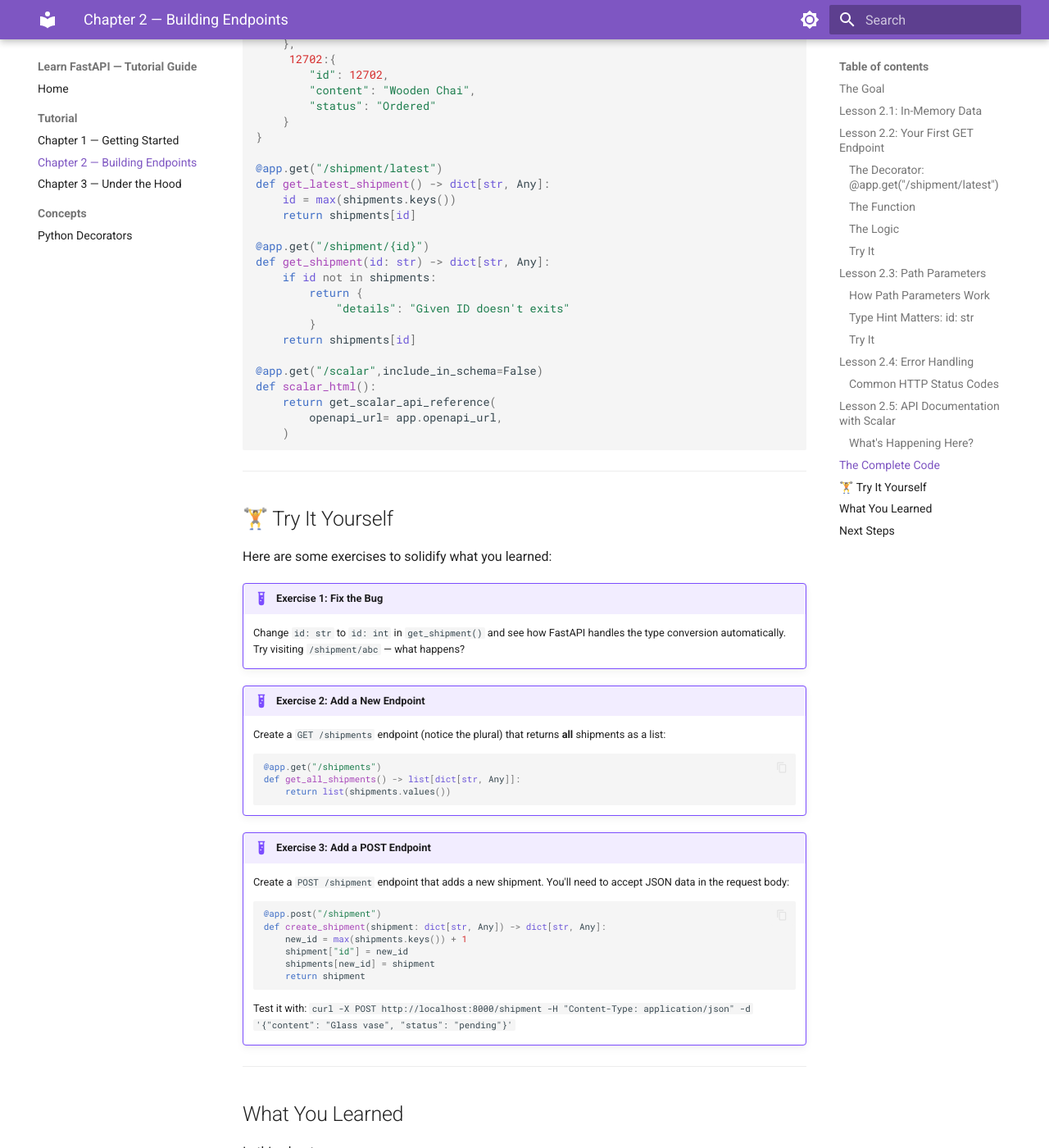
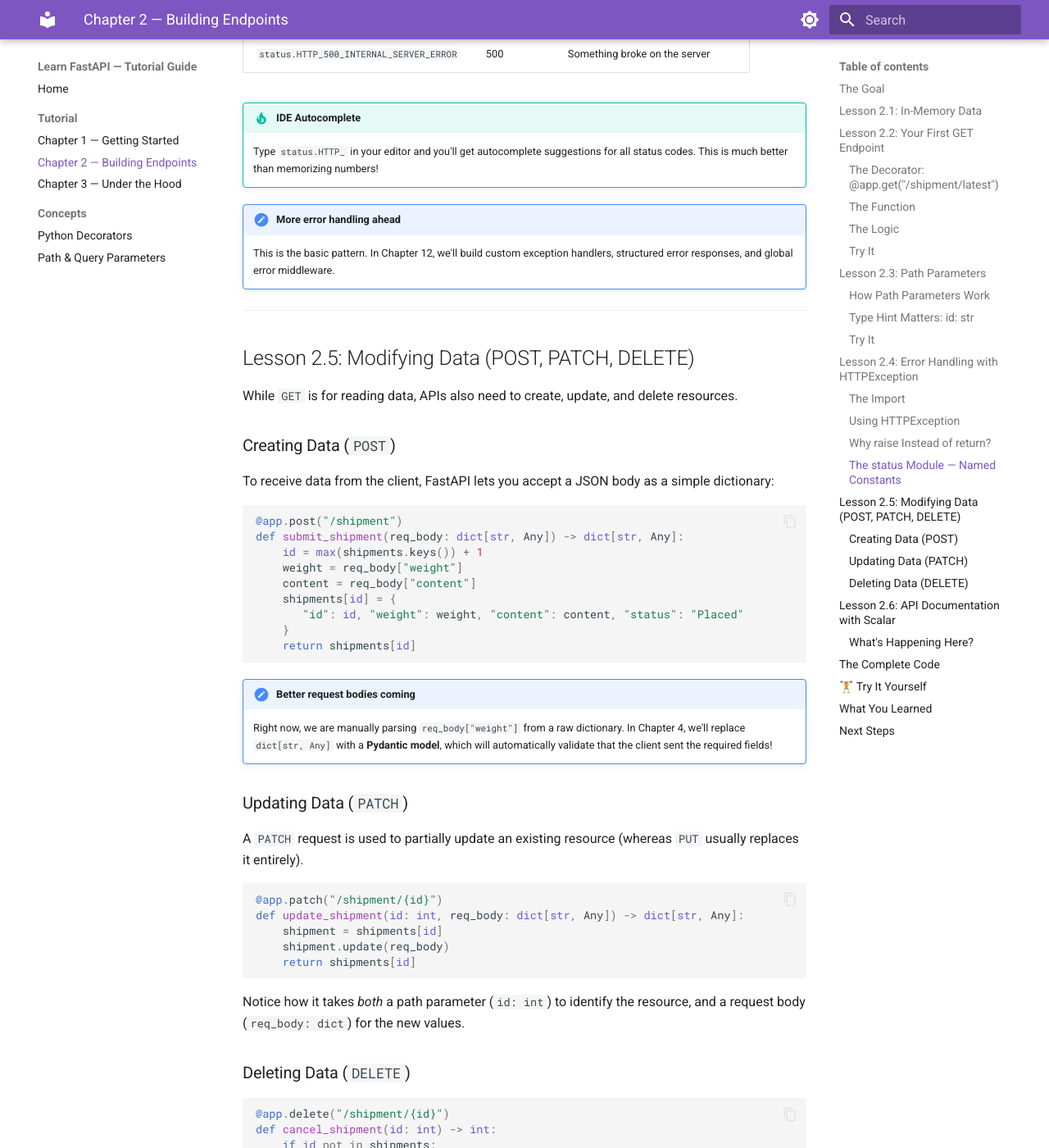
Before and after one commit to Manvendra1097-eng/Shipping_Service, an MkDocs documentation site: the page built from docs/chapters/ch02-building-endpoints.md, in a window 1280 px wide and 1400 px high, scrolled down 7047 px. Shown: the whole window at 82% size. Built offline with MkDocs 1.6.1 and Material for MkDocs 9.7.7, drawn with Linux system fonts in a browser that asks for light colours; some of the changed text lies outside the part shown.

Commit message:
feat: implement shipment API endpoints and add chapter documentation

````diff
--- a/docs/chapters/ch02-building-endpoints.md
+++ b/docs/chapters/ch02-building-endpoints.md
@@ -22,6 +22,9 @@ By the end of this chapter, your API will have these endpoints:
 |----------|--------|-------------|
 | `/shipment/latest` | GET | Get the most recent shipment |
 | `/shipment/{id}` | GET | Get a specific shipment by its ID |
+| `/shipment` | POST | Create a new shipment |
+| `/shipment/{id}` | PATCH | Partially update a shipment |
+| `/shipment/{id}` | DELETE | Cancel a shipment |
 | `/scalar` | GET | Interactive API documentation |
 
 All of these are already implemented in your `app/main.py`. Let's walk through the code line by line.
@@ -36,11 +39,13 @@ Before connecting a database, it's common to start with **in-memory data** — a
 shipments = {
     12701: {
         "id": 12701,
+        "weight": 0.6,
         "content": "Wooden table",
         "status": "in-transit"
     },
     12702: {
         "id": 12702,
+        "weight": 1.0,
         "content": "Wooden Chai",
         "status": "Ordered"
     }
@@ -142,9 +147,10 @@ What if you want to look up a **specific** shipment by its ID? That's where **pa
 @app.get("/shipment/{id}")
 def get_shipment(id: str) -> dict[str, Any]:
     if id not in shipments:
-        return {
-            "details": "Given ID doesn't exits"
-        }
+        raise HTTPException(
+            status_code=status.HTTP_404_NOT_FOUND,
+            detail="Given ID doesn't exits"
+        )
     return shipments[id]
 ```
 
@@ -193,52 +199,147 @@ http://localhost:8000/shipment/12701
 
 ---
 
-## Lesson 2.4: Error Handling
+## Lesson 2.4: Error Handling with HTTPException
 
-The current error handling returns a plain dictionary:
+When a shipment isn't found, we need to tell the client **something went wrong** — and we need to do it using proper HTTP status codes. That's what `HTTPException` does.
+
+### The Import
 
 ```python
-if id not in shipments:
-    return {
-        "details": "Given ID doesn't exits"
-    }
+from fastapi import FastAPI, HTTPException, status
 ```
 
-This works, but it has a problem: **the HTTP status code is still 200 (OK)**. Any client consuming this API would think the request succeeded, even though the shipment wasn't found.
+We import three things from FastAPI:
 
-!!! tip "The Better Way: HTTPException"
-    FastAPI provides `HTTPException` for returning proper error responses:
+| Import | Purpose |
+|--------|--------|
+| `FastAPI` | The application class |
+| `HTTPException` | An exception that returns an HTTP error response |
+| `status` | A module with named constants for HTTP status codes |
 
-    ```python
-    from fastapi import FastAPI, HTTPException
+### Using HTTPException
 
-    @app.get("/shipment/{id}")
-    def get_shipment(id: int) -> dict[str, Any]:
-        if id not in shipments:
-            raise HTTPException(
-                status_code=404,
-                detail="Shipment not found"
-            )
-        return shipments[id]
-    ```
+Here's how our error handling works in `app/main.py`:
 
-    Now the client receives a `404 Not Found` status code, which is the correct HTTP semantic for "this resource doesn't exist." We'll implement proper error handling in Chapter 12.
+```python
+@app.get("/shipment/{id}")
+def get_shipment(id: str) -> dict[str, Any]:
+    if id not in shipments:
+        raise HTTPException(
+            status_code=status.HTTP_404_NOT_FOUND,
+            detail="Given ID doesn't exits"
+        )
+    return shipments[id]
+```
 
-### Common HTTP Status Codes
+### Why `raise` Instead of `return`?
 
-| Code | Meaning | When to use |
-|------|---------|-------------|
-| `200` | OK | Request succeeded |
-| `201` | Created | New resource was created (POST) |
-| `204` | No Content | Success, but nothing to return (DELETE) |
-| `400` | Bad Request | Client sent invalid data |
-| `404` | Not Found | Resource doesn't exist |
-| `422` | Unprocessable Entity | Validation error (FastAPI auto-generates this) |
-| `500` | Internal Server Error | Something broke on the server |
+You might wonder — why `raise` an exception instead of `return`ing an error dict?
+
+| Approach | Status Code | Client Knows It's an Error? |
+|----------|-------------|----------------------------|
+| `return {"details": "not found"}` | `200 OK` ❌ | No — looks like success |
+| `raise HTTPException(status_code=404)` | `404 Not Found` ✅ | Yes — proper error signal |
+
+When you `raise HTTPException`, FastAPI:
+
+1. **Stops** executing the function immediately
+2. Returns the `status_code` you specified (e.g., `404`)
+3. Sends the `detail` message as the response body:
+
+```json
+{
+    "detail": "Given ID doesn't exits"
+}
+```
+
+### The `status` Module — Named Constants
+
+Instead of writing magic numbers like `404`, FastAPI provides the `status` module with readable constants:
+
+```python
+# ❌ Magic number — what does 404 mean again?
+status_code=404
+
+# ✅ Named constant — self-documenting!
+status_code=status.HTTP_404_NOT_FOUND
+```
+
+Common status constants you'll use:
+
+| Constant | Value | Meaning |
+|----------|-------|--------|
+| `status.HTTP_200_OK` | 200 | Request succeeded |
+| `status.HTTP_201_CREATED` | 201 | New resource created (POST) |
+| `status.HTTP_204_NO_CONTENT` | 204 | Success, nothing to return (DELETE) |
+| `status.HTTP_400_BAD_REQUEST` | 400 | Client sent invalid data |
+| `status.HTTP_404_NOT_FOUND` | 404 | Resource doesn't exist |
+| `status.HTTP_422_UNPROCESSABLE_ENTITY` | 422 | Validation error |
+| `status.HTTP_500_INTERNAL_SERVER_ERROR` | 500 | Something broke on the server |
+
+!!! tip "IDE Autocomplete"
+    Type `status.HTTP_` in your editor and you'll get autocomplete suggestions for all status codes. This is much better than memorizing numbers!
+
+!!! note "More error handling ahead"
+    This is the basic pattern. In Chapter 12, we'll build custom exception handlers, structured error responses, and global error middleware.
+
+
 
 ---
 
-## Lesson 2.5: API Documentation with Scalar
+## Lesson 2.5: Modifying Data (POST, PATCH, DELETE)
+
+While `GET` is for reading data, APIs also need to create, update, and delete resources.
+
+### Creating Data (`POST`)
+
+To receive data from the client, FastAPI lets you accept a JSON body as a simple dictionary:
+
+```python
+@app.post("/shipment")
+def submit_shipment(req_body: dict[str, Any]) -> dict[str, Any]:
+    id = max(shipments.keys()) + 1
+    weight = req_body["weight"]
+    content = req_body["content"]
+    shipments[id] = {
+       "id": id, "weight": weight, "content": content, "status": "Placed"
+    }
+    return shipments[id]
+```
+
+!!! note "Better request bodies coming"
+    Right now, we are manually parsing `req_body["weight"]` from a raw dictionary. In Chapter 4, we'll replace `dict[str, Any]` with a **Pydantic model**, which will automatically validate that the client sent the required fields!
+
+### Updating Data (`PATCH`)
+
+A `PATCH` request is used to partially update an existing resource (whereas `PUT` usually replaces it entirely).
+
+```python
+@app.patch("/shipment/{id}")
+def update_shipment(id: int, req_body: dict[str, Any]) -> dict[str, Any]:
+    shipment = shipments[id]
+    shipment.update(req_body)
+    return shipments[id]
+```
+Notice how it takes *both* a path parameter (`id: int`) to identify the resource, and a request body (`req_body: dict`) for the new values.
+
+### Deleting Data (`DELETE`)
+
+```python
+@app.delete("/shipment/{id}")
+def cancel_shipment(id: int) -> int:
+    if id not in shipments:
+        raise HTTPException(
+            status_code=status.HTTP_404_NOT_FOUND,
+            detail="Shipment ID doesn't exists."
+        )
+    del shipments[id]
+    return id
+```
+
+---
+
+## Lesson 2.6: API Documentation with Scalar
 
 The last endpoint serves the Scalar documentation UI:
 
@@ -268,7 +369,7 @@ def scalar_html():
 Here's the full `app/main.py` with all the pieces together:
 
 ```python
-from fastapi import FastAPI
+from fastapi import FastAPI, HTTPException, status
 from scalar_fastapi import get_scalar_api_reference
 from typing import Any
 
@@ -277,28 +378,55 @@ app = FastAPI()
 shipments = {
     12701:{
         "id": 12701,
+        "weight":0.6,
         "content": "Wooden table",
         "status": "in-transit"
     },
      12702:{
         "id": 12702,
+        "weight":1,
         "content": "Wooden Chai",
         "status": "Ordered"
     }
 }
 
 @app.get("/shipment/latest")
-def get_latest_shipment() -> dict[str, Any]:
+def get_latest_shipment() -> dict[str,Any]:
     id = max(shipments.keys())
     return shipments[id]
 
 @app.get("/shipment/{id}")
 def get_shipment(id: str) -> dict[str, Any]:
     if id not in shipments:
-        return {
-            "details": "Given ID doesn't exits"
-        }
+        raise HTTPException (status_code=status.HTTP_404_NOT_FOUND,detail="Given ID doesn't exits")
     return shipments[id]
+
+@app.post("/shipment")
+def submit_shipment(req_body: dict[str, Any]) -> dict[str, Any]:
+    id = max(shipments.keys()) + 1
+    weight = req_body["weight"]
+    content = req_body["content"]
+    shipments[id] = {
+       "id":id, "weight": weight, "content": content, "status": "Placed"
+    }
+    return shipments[id]
+
+@app.patch("/shipment/{id}")
+def update_shipment(id: int,req_body: dict[str, Any]) -> dict[str, Any]:
+    weight = req_body.get("weight")
+    if weight is not None:
+        shipments[id]["weight"] = weight
+    content = req_body.get("content")
+    if content is not None:
+        shipments[id]["content"] = content
+    return shipments[id]
+
+@app.delete("/shipment/{id}")
+def cancel_shipment(id: int) -> int:
+    if id not in shipments:
+        raise HTTPException(status_code=status.HTTP_404_NOT_FOUND,detail="Shipment ID doesn't exists.")
+    del shipments[id]
+    return id
 
 @app.get("/scalar",include_in_schema=False)
 def scalar_html():
@@ -324,18 +452,6 @@ Here are some exercises to solidify what you learned:
         return list(shipments.values())
     ```
 
-!!! example "Exercise 3: Add a POST Endpoint"
-    Create a `POST /shipment` endpoint that adds a new shipment. You'll need to accept JSON data in the request body:
-    ```python
-    @app.post("/shipment")
-    def create_shipment(shipment: dict[str, Any]) -> dict[str, Any]:
-        new_id = max(shipments.keys()) + 1
-        shipment["id"] = new_id
-        shipments[new_id] = shipment
-        return shipment
-    ```
-    Test it with: `curl -X POST http://localhost:8000/shipment -H "Content-Type: application/json" -d '{"content": "Glass vase", "status": "pending"}'`
-
 ---
 
 ## What You Learned
--- /dev/null
+++ b/docs/concepts/path_and_query_parameter.md
@@ -0,0 +1,320 @@
+# Path Parameters & Query Parameters
+
+Two of the most common ways to pass data to an API endpoint are **path parameters** and **query parameters**. Understanding the difference — and when to use each — is essential for designing clean APIs.
+
+---
+
+## Path Parameters
+
+A path parameter is part of the **URL path itself**. It identifies a specific resource.
+
+```
+GET /shipment/12701
+              └──┬──┘
+                 │
+           path parameter
+```
+
+### How It Works in FastAPI
+
+In your `app/main.py`, you already use a path parameter:
+
+```python
+@app.get("/shipment/{id}")
+def get_shipment(id: str) -> dict[str, Any]:
+    if id not in shipments:
+        return {"details": "Given ID doesn't exits"}
+    return shipments[id]
+```
+
+The `{id}` in the URL path is a **placeholder**. FastAPI:
+
+1. Sees `{id}` in the route definition
+2. Matches it against the actual URL (e.g., `/shipment/12701`)
+3. Extracts the value `"12701"`
+4. Passes it to the function as the `id` parameter
+
+### Type Conversion
+
+The type hint on the parameter controls how FastAPI handles the value:
+
+```python
+# String — no conversion, value stays as "12701"
+def get_shipment(id: str):
+
+# Integer — auto-converts "12701" to 12701
+def get_shipment(id: int):
+
+# Float — auto-converts "3.14" to 3.14
+def get_shipment(price: float):
+```
+
+!!! tip "Automatic Validation"
+    If `id: int` and someone visits `/shipment/abc`, FastAPI automatically returns a `422 Validation Error` — no extra code needed:
+
+    ```json
+    {
+        "detail": [
+            {
+                "type": "int_parsing",
+                "loc": ["path", "id"],
+                "msg": "Input should be a valid integer",
+                "input": "abc"
+            }
+        ]
+    }
+    ```
+
+### Multiple Path Parameters
+
+You can have multiple path parameters in a single route:
+
+```python
+@app.get("/warehouse/{warehouse_id}/shipment/{shipment_id}")
+def get_warehouse_shipment(warehouse_id: int, shipment_id: int):
+    return {
+        "warehouse": warehouse_id,
+        "shipment": shipment_id
+    }
+```
+
+```
+GET /warehouse/5/shipment/12701
+               │            │
+     warehouse_id=5   shipment_id=12701
+```
+
+---
+
+## Query Parameters
+
+A query parameter comes **after the `?`** in the URL. It's used for filtering, sorting, pagination, or optional configuration.
+
+```
+GET /shipments?status=in-transit&limit=10
+               └──────┬──────┘  └──┬───┘
+                      │            │
+              query parameter  query parameter
+```
+
+### How It Works in FastAPI
+
+Any function parameter that is **not** in the URL path is automatically treated as a query parameter:
+
+```python
+@app.get("/shipments")
+def get_shipments(status: str, limit: int = 10):
+    # status comes from ?status=...
+    # limit comes from ?limit=... (defaults to 10 if not provided)
+    filtered = [
+        s for s in shipments.values()
+        if s["status"] == status
+    ]
+    return filtered[:limit]
+```
+
+```
+GET /shipments?status=in-transit         → status="in-transit", limit=10 (default)
+GET /shipments?status=Ordered&limit=5    → status="Ordered", limit=5
+```
+
+### Required vs Optional
+
+| Declaration | Required? | Example URL |
+|-------------|-----------|-------------|
+| `status: str` | ✅ Required | `/shipments?status=in-transit` |
+| `limit: int = 10` | ❌ Optional (default: 10) | `/shipments` or `/shipments?limit=5` |
+| `sort: str \| None = None` | ❌ Optional (default: None) | `/shipments` or `/shipments?sort=date` |
+
+```python
+@app.get("/shipments")
+def get_shipments(
+    status: str,                    # Required — 422 error if missing
+    limit: int = 10,                # Optional — defaults to 10
+    sort: str | None = None         # Optional — defaults to None
+):
+    ...
+```
+
+!!! warning "Missing required query parameters"
+    If you call `GET /shipments` without `?status=...`, FastAPI returns:
+    ```json
+    {
+        "detail": [
+            {
+                "type": "missing",
+                "loc": ["query", "status"],
+                "msg": "Field required"
+            }
+        ]
+    }
+    ```
+
+---
+
+## Path vs Query: When to Use Which?
+
+| Use Case | Use | Example |
+|----------|-----|---------|
+| Identify a **specific resource** | Path parameter | `/shipment/12701` |
+| **Filter** a collection | Query parameter | `/shipments?status=in-transit` |
+| **Sort** results | Query parameter | `/shipments?sort=date` |
+| **Paginate** results | Query parameter | `/shipments?page=2&limit=10` |
+| **Search** | Query parameter | `/shipments?q=wooden` |
+| Navigate a **hierarchy** | Path parameter | `/warehouse/5/shipment/12701` |
+
+!!! info "Rule of Thumb"
+    - **Path parameters** = *which* resource (identity)
+    - **Query parameters** = *how* to return it (filtering, formatting)
+
+    Think of it like a library: the path is the shelf location (`/shelf/3/book/42`), and the query is how you want it (`?format=pdf&language=en`).
+
+---
+
+## Combining Both
+
+You can mix path and query parameters in the same endpoint:
+
+```python
+@app.get("/warehouse/{warehouse_id}/shipments")
+def get_warehouse_shipments(
+    warehouse_id: int,                     # Path parameter
+    status: str | None = None,             # Query parameter (optional)
+    limit: int = 20                        # Query parameter (optional)
+):
+    results = get_shipments_for_warehouse(warehouse_id)
+
+    if status:
+        results = [s for s in results if s["status"] == status]
+
+    return results[:limit]
+```
+
+```
+GET /warehouse/5/shipments                          → All shipments in warehouse 5
+GET /warehouse/5/shipments?status=Ordered            → Only "Ordered" ones
+GET /warehouse/5/shipments?status=Ordered&limit=3    → First 3 "Ordered" ones
+```
+
+**FastAPI knows the difference because:**
+
+- `warehouse_id` appears in the path (`{warehouse_id}`) → **path parameter**
+- `status` and `limit` do NOT appear in the path → **query parameters**
+
+---
+
+## In Your Code: A Practical Example
+
+Here's how you could enhance the current `main.py` to use both types:
+
+```python
+# Current: Path parameter only
+@app.get("/shipment/{id}")
+def get_shipment(id: int) -> dict[str, Any]:
+    if id not in shipments:
+        raise HTTPException(status_code=404, detail="Shipment not found")
+    return shipments[id]
+
+# New: Query parameters for filtering
+@app.get("/shipments")
+def list_shipments(
+    status: str | None = None,
+    limit: int = 10
+) -> list[dict[str, Any]]:
+    results = list(shipments.values())
+
+    if status:
+        results = [s for s in results if s["status"].lower() == status.lower()]
+
+    return results[:limit]
+```
+
+Try it:
+
+```bash
+# All shipments
+curl http://localhost:8000/shipments
+
+# Filter by status
+curl "http://localhost:8000/shipments?status=Ordered"
+
+# Limit results
+curl "http://localhost:8000/shipments?status=in-transit&limit=1"
+```
+
+---
+
+## Advanced: Validation with `Query()` and `Path()`
+
+FastAPI provides `Query()` and `Path()` for adding extra validation and metadata:
+
+```python
+from fastapi import FastAPI, Query, Path
+
+@app.get("/shipment/{id}")
+def get_shipment(
+    id: int = Path(
+        ...,                           # Required
+        title="Shipment ID",
+        description="The unique ID of the shipment",
+        gt=0                           # Must be greater than 0
+    )
+):
+    return shipments.get(id)
+
+@app.get("/shipments")
+def list_shipments(
+    status: str | None = Query(
+        default=None,
+        min_length=2,                  # At least 2 characters
+        max_length=50,                 # At most 50 characters
+        description="Filter by shipment status"
+    ),
+    limit: int = Query(
+        default=10,
+        ge=1,                          # Minimum 1
+        le=100,                        # Maximum 100
+        description="Max number of results to return"
+    )
+):
+    ...
+```
+
+| Validator | Meaning | Works on |
+|-----------|---------|----------|
+| `gt=0` | Greater than 0 | Numbers |
+| `ge=1` | Greater than or equal to 1 | Numbers |
+| `lt=100` | Less than 100 | Numbers |
+| `le=100` | Less than or equal to 100 | Numbers |
+| `min_length=2` | Minimum string length | Strings |
+| `max_length=50` | Maximum string length | Strings |
+| `pattern="^[a-z]+$"` | Regex pattern match | Strings |
+
+!!! tip "These show up in your docs!"
+    All `title`, `description`, and validation constraints are automatically included in the OpenAPI schema. So your Swagger UI and Scalar docs will display them — making your API self-documenting.
+
+---
+
+## Key Takeaways
+
+| Concept | Summary |
+|---------|---------|
+| **Path parameter** | Part of the URL path — identifies a resource (`/shipment/{id}`) |
+| **Query parameter** | After the `?` — filters, sorts, paginates (`?status=Ordered&limit=10`) |
+| **Type hints** | Control auto-conversion and validation (`id: int` auto-converts and validates) |
+| **Default values** | Make query params optional (`limit: int = 10`) |
+| **`Path()` / `Query()`** | Add extra validation and OpenAPI metadata |
+| **FastAPI auto-detects** | In the path → path param. Not in the path → query param. |
+
+---
+
+## Further Reading
+
+- [FastAPI Docs: Path Parameters](https://fastapi.tiangolo.com/tutorial/path-params/)
+- [FastAPI Docs: Query Parameters](https://fastapi.tiangolo.com/tutorial/query-params/)
+- [FastAPI Docs: Query Validation](https://fastapi.tiangolo.com/tutorial/query-params-str-validations/)
+- [FastAPI Docs: Path Validation](https://fastapi.tiangolo.com/tutorial/path-params-numeric-validations/)
+
+---
+
+**[← Back to Home](../index.md)**
--- a/mkdocs.yml
+++ b/mkdocs.yml
@@ -27,6 +27,7 @@ nav:
     - "Chapter 3 — Under the Hood": chapters/ch03-under-the-hood.md
   - Concepts:
     - Python Decorators: concepts/decorator.md
+    - Path & Query Parameters: concepts/path_and_query_parameter.md
 plugins:
   - search
 markdown_extensions:
````
Also changed, not shown: docs/index.md (+1 -0 lines), 1 other file.
